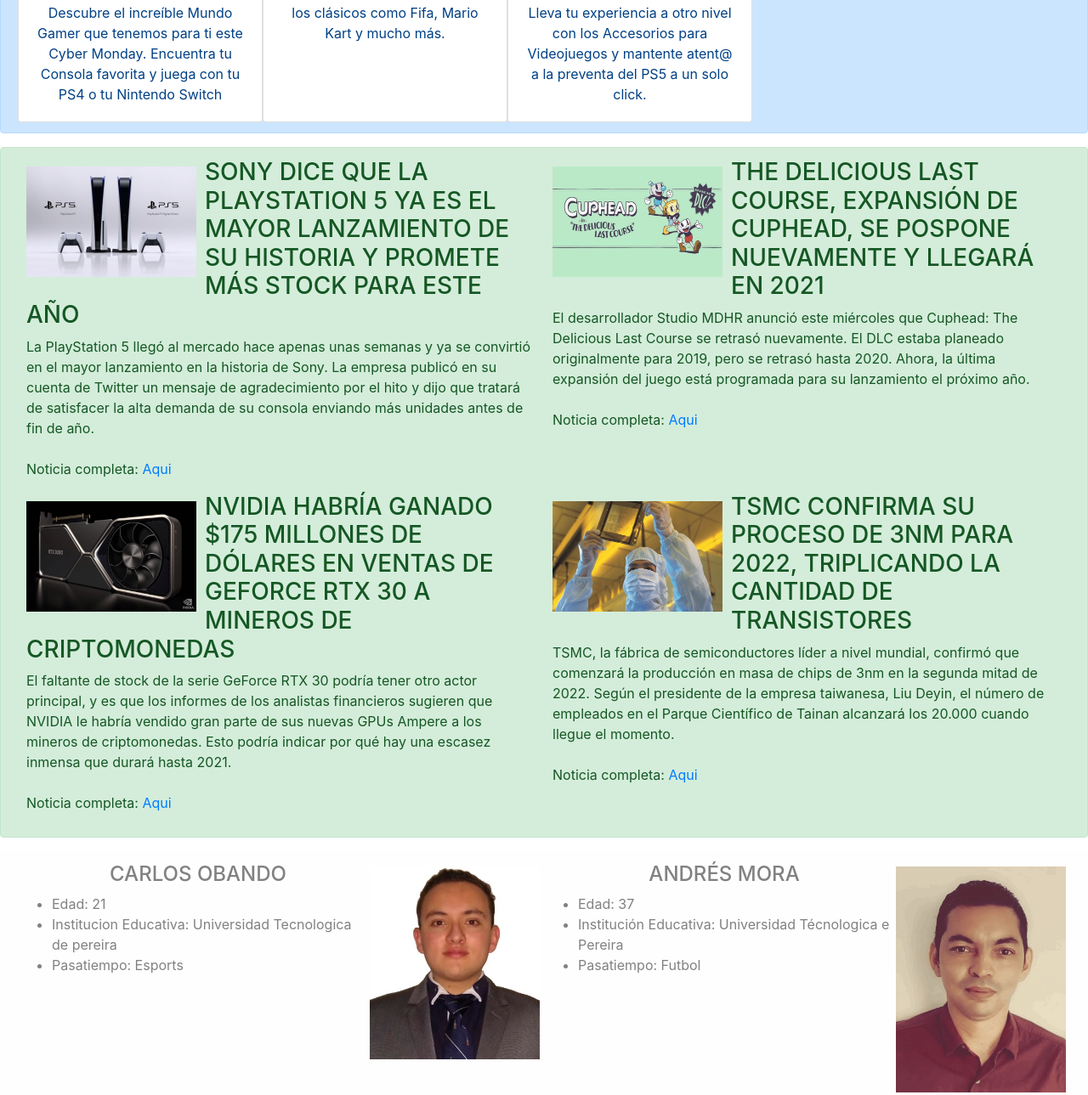
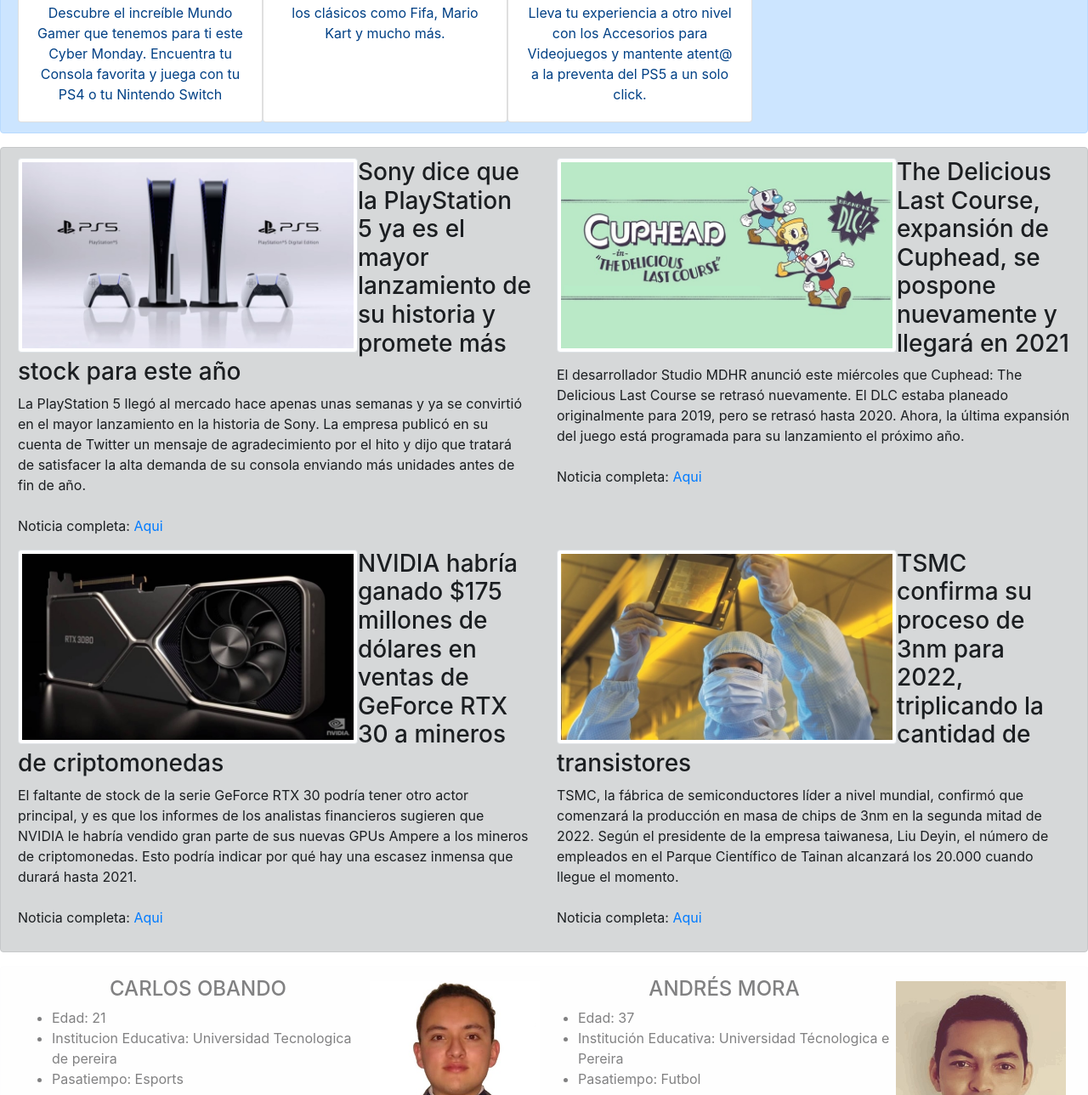
Before and after one commit to caobandoc/semana-1-124, a website: page src/index.html in a window 1280 px wide. Shown: the part 323-1612 px from the top of the page at 85% size. Drawn offline with nearby package versions, Linux system fonts and the light colour scheme.

Commit message:
Agregando bootstrap a news

```diff
--- a/src/index.html
+++ b/src/index.html
@@ -56,29 +56,31 @@
             </div>
         </div>
     </div>
-    <div id="news" class="alert alert-success">
-        <div class="fila">
-            <div class="colm"><img src="./news/ps5.jpg" alt="">
+    <div id="news" class="container-fluid alert alert-dark">
+        <div class="row row-cols-2">
+            <div class="col">
+                <img src="./news/ps5.jpg" class="rounded float-left img-thumbnail" alt="" width="400">
                 <h3>Sony dice que la PlayStation 5 ya es el mayor lanzamiento de su historia y promete más stock para este año</h3>
                 <p>La PlayStation 5 llegó al mercado hace apenas unas semanas y ya se convirtió en el mayor lanzamiento en la historia de Sony. La empresa publicó en su cuenta de Twitter un mensaje de agradecimiento por el hito y dijo que tratará de satisfacer
                     la alta demanda de su consola enviando más unidades antes de fin de año.<br><br> Noticia completa: <a href="https://www.hd-tecnologia.com/sony-dice-que-la-playstation-5-ya-es-el-mayor-lanzamiento-de-su-historia-y-promete-mas-stock-para-este-ano/">Aqui</a>
                 </p>
             </div>
-            <div class="colm"><img src="./news/CupHead.jpg" alt="">
+            <div class="col">
+                <img src="./news/CupHead.jpg" class="rounded float-left img-thumbnail" alt="" width="400">
                 <h3>The Delicious Last Course, expansión de Cuphead, se pospone nuevamente y llegará en 2021</h3>
                 <p>El desarrollador Studio MDHR anunció este miércoles que Cuphead: The Delicious Last Course se retrasó nuevamente. El DLC estaba planeado originalmente para 2019, pero se retrasó hasta 2020. Ahora, la última expansión del juego está programada
                     para su lanzamiento el próximo año.<br><br> Noticia completa: <a href="https://www.hd-tecnologia.com/the-delicious-last-course-expansion-de-cuphead-se-pospone-nuevamente-y-llegara-en-2021/">Aqui</a>
                 </p>
             </div>
-        </div>
-        <div class="fila">
-            <div class="colm"><img src="./news/RTX.jpg" alt="">
+            <div class="col">
+                <img src="./news/RTX.jpg" class="rounded float-left img-thumbnail" alt="" width="400">
                 <h3>NVIDIA habría ganado $175 millones de dólares en ventas de GeForce RTX 30 a mineros de criptomonedas</h3>
                 <p>El faltante de stock de la serie GeForce RTX 30 podría tener otro actor principal, y es que los informes de los analistas financieros sugieren que NVIDIA le habría vendido gran parte de sus nuevas GPUs Ampere a los mineros de criptomonedas.
                     Esto podría indicar por qué hay una escasez inmensa que durará hasta 2021.<br><br> Noticia completa: <a href="https://www.hd-tecnologia.com/nvidia-habria-ganado-175-millones-de-dolares-en-ventas-de-geforce-rtx-30-a-mineros-de-criptomonedas/">Aqui</a>
                 </p>
             </div>
-            <div class="colm"><img src="./news/TSMC.jpg" alt="">
+            <div class="col">
+                <img src="./news/TSMC.jpg" class="rounded float-left img-thumbnail" alt="" width="400">
                 <h3>TSMC confirma su proceso de 3nm para 2022, triplicando la cantidad de transistores</h3>
                 <p>TSMC, la fábrica de semiconductores líder a nivel mundial, confirmó que comenzará la producción en masa de chips de 3nm en la segunda mitad de 2022. Según el presidente de la empresa taiwanesa, Liu Deyin, el número de empleados en el Parque
                     Científico de Tainan alcanzará los 20.000 cuando llegue el momento.<br><br> Noticia completa: <a href="https://www.hd-tecnologia.com/tsmc-confirma-su-proceso-de-3nm-para-2022-triplicando-la-cantidad-de-transistores/">Aqui</a>
```
